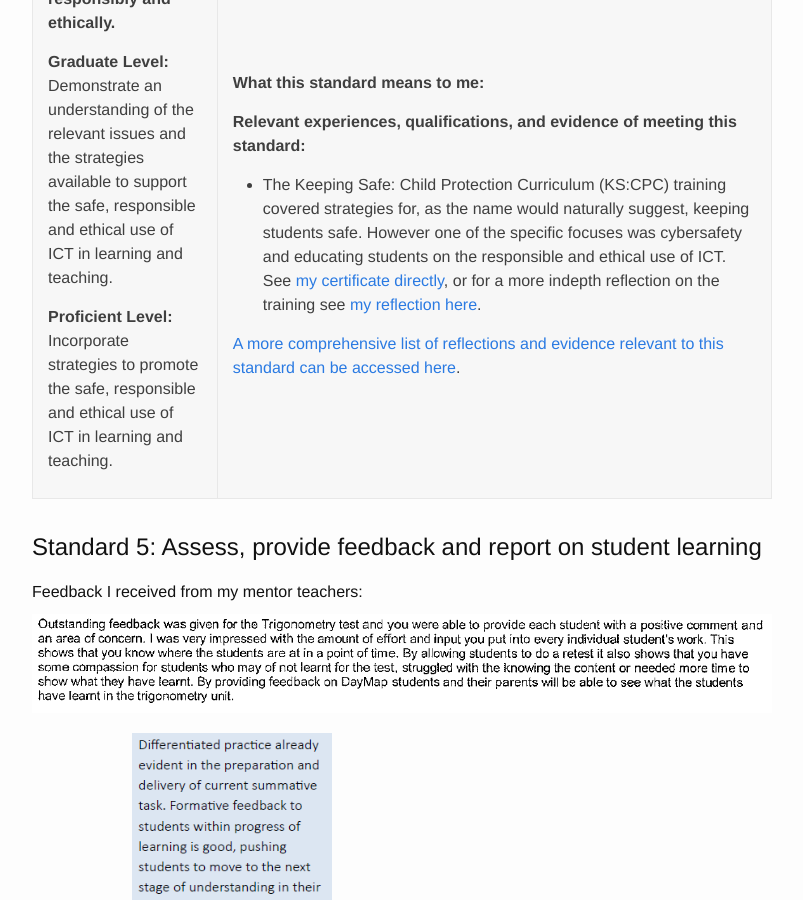
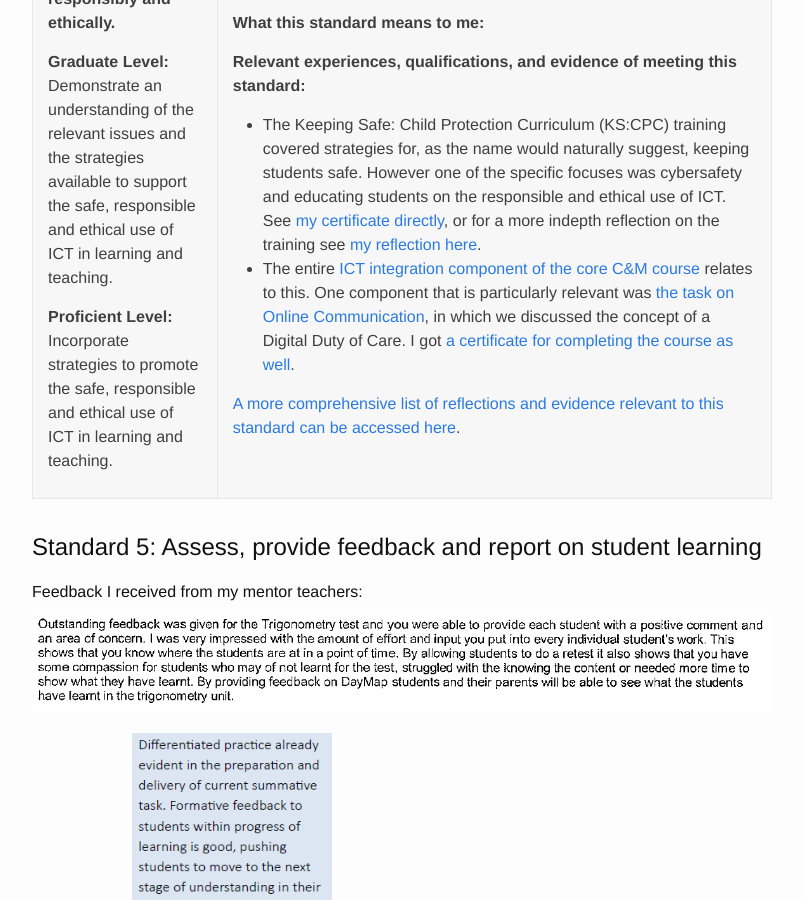
Before and after one commit to Armadilloa16/eportfolio, a Jekyll site: the page built from apst.html, in a window 1280 px wide and 900 px high, scrolled down 21648 px. Shown: the whole window, without its empty margins (238-1041 px from the left). Built offline with Jekyll 4.4.1, drawn with Linux system fonts in a browser that asks for light colours.

Commit message:
APST 4.5 bits and peices

```diff
--- a/apst.html
+++ b/apst.html
@@ -908,6 +908,8 @@ Feedback I received from my mentor teachers:
 		<p><strong>Relevant experiences, qualifications, and evidence of meeting this standard:</strong>
 		<ul>
 			<li>The Keeping Safe: Child Protection Curriculum (KS:CPC) training covered strategies for, as the name would naturally suggest, keeping students safe. However one of the specific focuses was cybersafety and educating students on the responsible and ethical use of ICT. See <a href="{{ site.baseurl }}/files/qualifications/KS-CPC.pdf">my certificate directly</a>, or for a more indepth reflection on the training see <a href="{{ site.baseurl }}{% post_url 2018-04-19-ks-cpc %}">my reflection here</a>.</li>
+
+			<li>The entire <a href="{{ site.baseurl }}/category/ICT">ICT integration component of the core C&M course</a> relates to this. One component that is particularly relevant was <a href="{{ site.baseurl }}{% post_url 2018-02-05-online-communication %}">the task on Online Communication</a>, in which we discussed the concept of a Digital Duty of Care. I got <a href="{{ site.baseurl }}/files/assignments/ICT_eCertificate.pdf">a certificate for completing the course as well</a>.</li>
 		</ul>
 		</p>
 
```
Also changed, not shown: _posts/2018-03-17-ict-certificate.md (+1 -1 lines).
